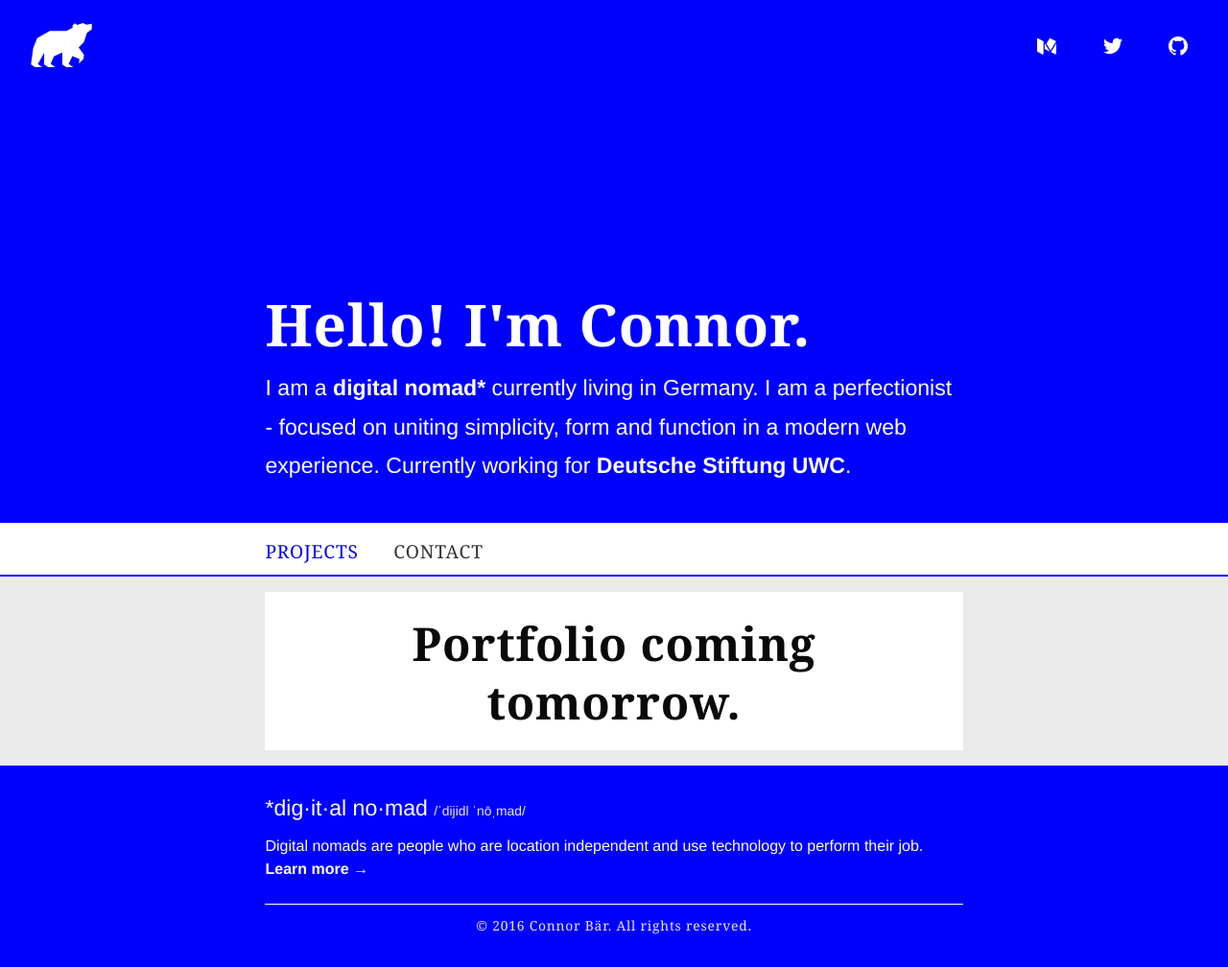
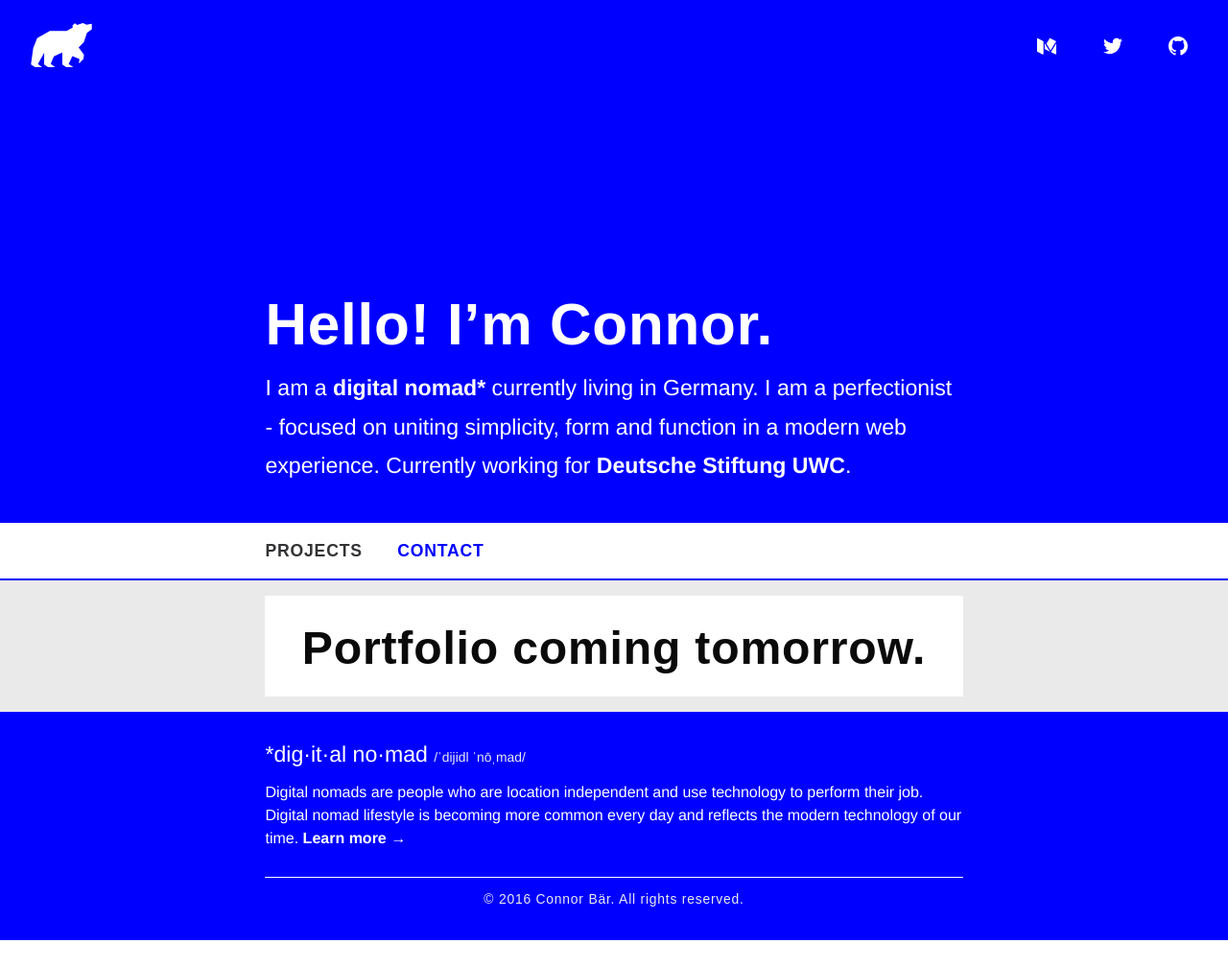
Before and after one commit to npmcdn-to-unpkg-bot/connor-baer.github.io, a Jekyll site: the page built from index.md, in a window 1280 px wide. Shown: the whole page at 96% size. Built offline with Jekyll 4.4.1, drawn with Linux system fonts in a browser that asks for light colours; after the commit the page ends 980 px from its top, so only the background shows below that.

Commit message:
Replaces header font
Replaces header font with Sofia Pro Condensed for improved coherence.

```diff
--- a/_config.yml
+++ b/_config.yml
@@ -23,7 +23,7 @@ sass:
 
 
 # Site meta
-title:                Hello! I'm Connor.
+title:                Hello! I’m Connor.
 tagline:              'Designer, developer & traveller. Embrace change.'
 keywords:             'connor, baer, bear, designer, developer, traveller, design, code, jekyll, wordpress, craft, cms, squarespace, for hire'
 description:          'I am a <a data-scroll href="#footer" class="strong link">digital nomad*</a> currently living in Germany. I am a perfectionist - focused on uniting simplicity, form and function in a modern web experience. Currently working for <a href="http://uwc.de" class="strong link">Deutsche Stiftung UWC</a>.'
--- a/_layouts/home.html
+++ b/_layouts/home.html
@@ -27,7 +27,7 @@
 		<footer id="footer" class="invert">
 			<div class="footer-content ctnr-golden">
 				<h6>*dig·it·al no·mad <span class="footer-phonetic"> /ˈdijidl  ˈnōˌmad/</span></h6>
-				<p class="footer-definition">Digital nomads are people who are location independent and use technology to perform their job. <a class="link strong" href=" https://www.wikiwand.com/en/Digital_nomad">Learn more →</a>
+				<p class="footer-definition">Digital nomads are people who are location independent and use technology to perform their job. Digital nomad lifestyle is becoming more common every day and reflects the modern technology of our time. <a class="link strong" href=" https://www.wikiwand.com/en/Digital_nomad">Learn more →</a>
 				<p class="footer-legal">&copy; {{ site.time | date: '%Y' }} Connor Bär. All rights reserved.</p>
 			</div>
 		</footer>
--- a/_sass/_footer.scss
+++ b/_sass/_footer.scss
@@ -20,7 +20,7 @@ footer {
 }
 
 .footer-legal {
-	margin-top: 1.5rem;
+	margin-top: 1.75rem;
 	padding-top: 0.75rem;
 	font-family: $condensed;
 	font-size: 0.866rem;
--- a/_sass/_navigation.scss
+++ b/_sass/_navigation.scss
@@ -1,6 +1,6 @@
 .navigation {
 	background-color: #fff;
-	height: 3.5rem;
+	height: 3.75rem;
 	border-bottom: 2px solid $primary;
 }
 
@@ -10,19 +10,20 @@
 
 .navigation-item {
 	font-family: $condensed;
-	font-size: 1.2rem;
+	font-weight: $bold;
+	font-size: 1.1rem;
 	text-transform: uppercase;
 	margin-right: 2rem;
 	letter-spacing: 0.05rem;
 	padding: 1rem 0;
-	color: $gray-80;
+	color: $primary;
 	transition: color 0.2s ease-in-out;
 	&:hover,
 	&:focus {
-		color: $primary;
+		color: $gray-80;
 	}
 }
 
 .navigation-item#active {
-	color: $primary;
+	color: $gray-80;
 }
--- a/_sass/_type.scss
+++ b/_sass/_type.scss
@@ -3,6 +3,7 @@
 
 h1, h2, h3, h4, h5 {
   margin-bottom: 0.5rem;
+  font-weight: $bold;
   margin-top: 0;
   line-height: 1.25;
   text-rendering: optimizeLegibility;
--- a/assets/styles.scss
+++ b/assets/styles.scss
@@ -40,7 +40,7 @@ $code-color: #bf616a;
 
 /* Typography */
 
-$condensed: 'Bebas Neue', 'Calluna', 'Merriweather', Georgia, sans-serif;
+$condensed: 'sofia-pro-condensed', ‘Sofia Pro Condensed‘, sans-serif;
 $sans-serif: 'sofia-pro', 'Sofia Pro', 'Montserrat', 'PT Sans', Helvetica, sans-serif;
 $serif: 'Calluna', 'Merriweather', Georgia, serif;
 $code: 'Courier New', Courier, monospace;
```
